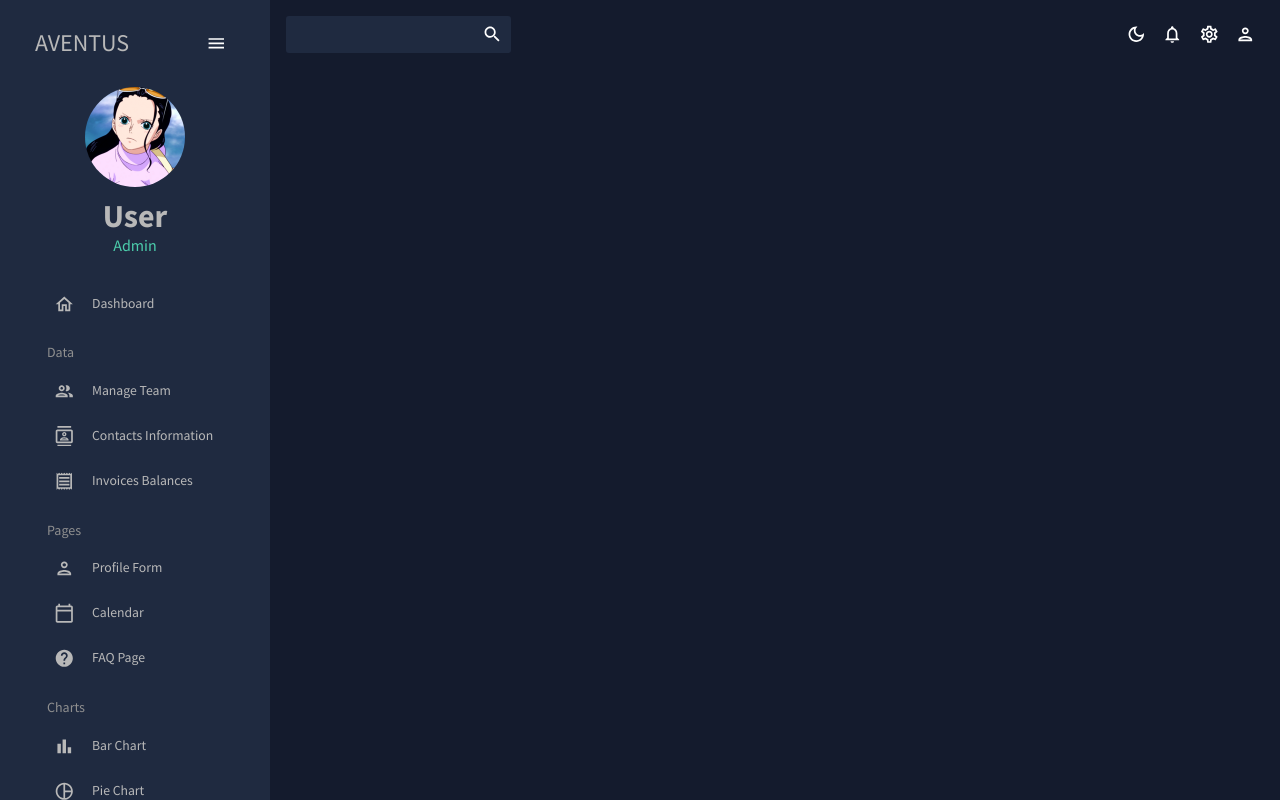
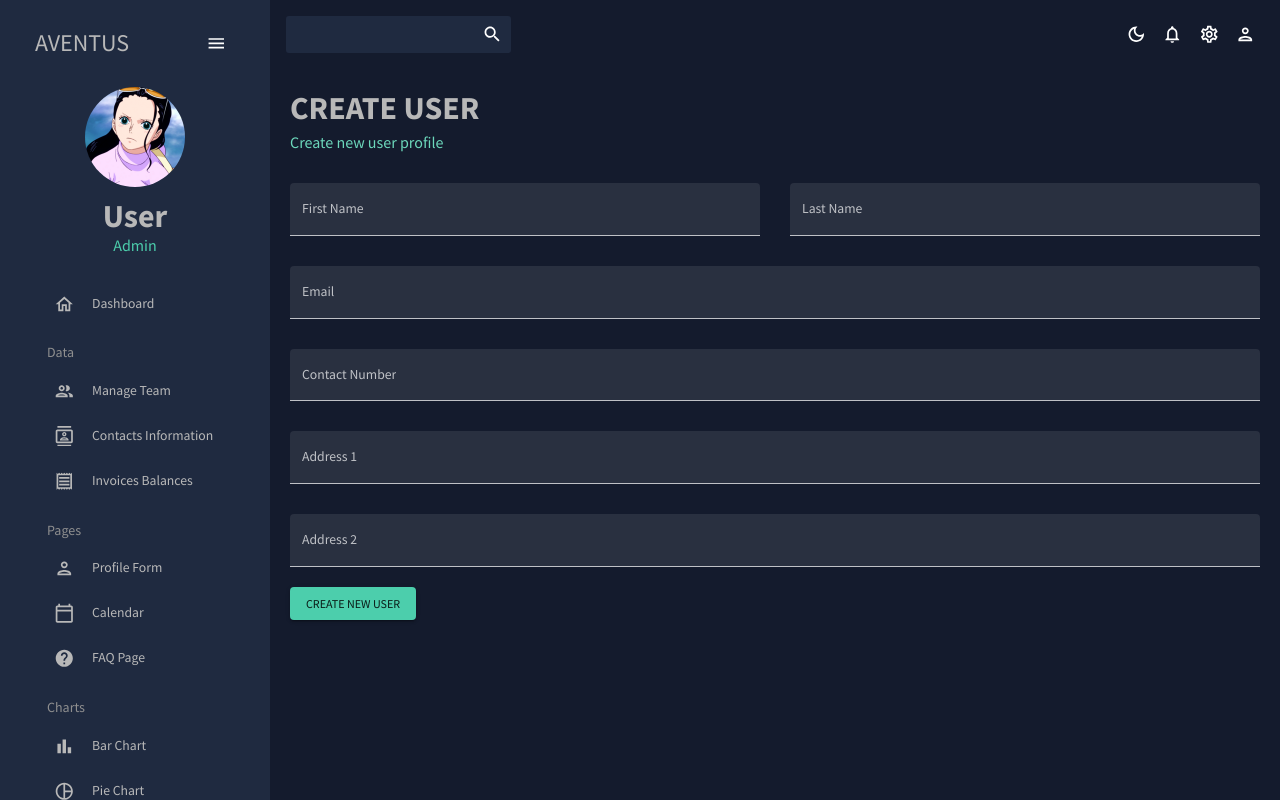
Before and after one commit to 8dmartin4/Aventus-Admin, a React (Create React App) app: page /form in a window 1280 px wide. Built offline with nearby package versions, Linux system fonts and the light colour scheme.

Commit message:
added user form

```diff
--- a/src/App.js
+++ b/src/App.js
@@ -6,6 +6,7 @@
 import Dashboard from './scenes/dashboard';
 import Team from './scenes/team';
 import Contacts from './scenes/contacts';
+import Form from './scenes/form';
 // import FAQ from './scenes/faq';
 // import Line from './scenes/line';
 // import Bar from './scenes/bar';
@@ -31,8 +32,8 @@
               {/*<Route path='/bar' element={<Bar/>}/>*/}
               {/*<Route path='/pie' element={<Pie/>}/>*/}
               {/*<Route path='/calendar' element={<Calendar/>}/>*/}
-              {/*<Route path='/form' element={<Calendar/>}/>*/}
-              {/*<Route path='/geography' element={<Calendar/>}/>*/}
+              <Route path='/form' element={<Form/>}/>
+              {/*<Route path='/geography' element={<Geography/>}/>*/}
             </Routes>
           </main>
         </div>
--- /dev/null
+++ b/src/scenes/form/index.jsx
@@ -0,0 +1,154 @@
+import { Box, Button, TextField } from '@mui/material';
+import { Formik } from 'formik';
+import * as yup from 'yup';
+import useMediaQuery from '@mui/material/useMediaQuery';
+import Header from '../../components/header';
+
+const initialValues = {
+	firstName: '',
+	lastName: '',
+	email: '',
+	contact: '',
+	address1: '',
+	address2: '',
+};
+
+const phoneRegExp = /^(\+\d{1,2}\s)?\(?\d{3}\)?[\s.-]\d{3}[\s.-]\d{4}$/;
+
+const userSchema = yup.object().shape({
+	firstName: yup.string().required('required'),
+	lastName: yup.string().required('required'),
+	email: yup.string().email('invalid email').required('required'),
+	contact: yup
+		.string()
+		.matches(phoneRegExp, 'phone number is not valid')
+		.required('required'),
+	address1: yup.string().required('required'),
+	address2: yup.string().required('required'),
+})
+
+const Form = () => {
+	const isNonMobile = useMediaQuery('(min-width:600px)');
+	const handleFormSubmit = (values) => {
+		console.log(values);
+	}
+
+	return (
+		<Box m='20px'>
+			<Header title='CREATE USER' subtitle='Create new user profile'/>
+
+			<Formik
+				onSubmit={handleFormSubmit}
+				initialValues={initialValues}
+				validationSchema={userSchema}
+			>
+				{({ values, errors, touched, handleBlur, handleChange, handleSubmit }) => (
+					<form onSubmit={handleSubmit}>
+						<Box
+							display='grid'
+							gap='30px'
+							gridTemplateColumns='repeat(4, minmax(0, 1fr))'
+							sx={{
+								'& > div': {gridColumn: isNonMobile ? undefined : 'span 4'}
+							}}
+						>
+							<TextField
+								fullWidth
+								variant='filled'
+								type='text'
+								label='First Name'
+								onBlur={handleBlur}
+								onChange={handleChange}
+								value={values.firstName}
+								name='firstName'
+								error={!!touched.firstName && !!errors.firstName}
+								helperText={touched.firstName && errors.firstName}
+								sx={{ gridColumn: 'span 2' }}
+							/>
+							<TextField
+								fullWidth
+								variant='filled'
+								type='text'
+								label='Last Name'
+								onBlur={handleBlur}
+								onChange={handleChange}
+								value={values.lastName}
+								name='lastName'
+								error={!!touched.lastName && !!errors.lastName}
+								helperText={touched.lastName && errors.lastName}
+								sx={{ gridColumn: 'span 2' }}
+							/>
+							<TextField
+								fullWidth
+								variant='filled'
+								type='text'
+								label='Email'
+								onBlur={handleBlur}
+								onChange={handleChange}
+								value={values.email}
+								name='email'
+								error={!!touched.email && !!errors.email}
+								helperText={touched.email && errors.email}
+								sx={{ gridColumn: 'span 4' }}
+							/>
+							<TextField
+								fullWidth
+								variant='filled'
+								type='text'
+								label='Contact Number'
+								onBlur={handleBlur}
+								onChange={handleChange}
+								value={values.contact}
+								name='contact'
+								error={!!touched.contact && !!errors.contact}
+								helperText={touched.contact && errors.contact}
+								sx={{ gridColumn: 'span 4' }}
+							/>
+							<TextField
+								fullWidth
+								variant='filled'
+								type='text'
+								label='Address 1'
+								onBlur={handleBlur}
+								onChange={handleChange}
+								value={values.address1}
+								name='address1'
+								error={!!touched.address1 && !!errors.address1}
+								helperText={touched.address1 && errors.address1}
+								sx={{ gridColumn: 'span 4' }}
+							/>
+							<TextField
+								fullWidth
+								variant='filled'
+								type='text'
+								label='Address 2'
+								onBlur={handleBlur}
+								onChange={handleChange}
+								value={values.address2}
+								name='address2'
+								error={!!touched.address2 && !!errors.address2}
+								helperText={touched.address2 && errors.address2}
+								sx={{ gridColumn: 'span 4' }}
+							/>
+						</Box>
+						<Box
+							diaplay='flex'
+							justifyContent='end'
+							mt='20px'
+						>
+							<Button
+								type='submit'
+								color='secondary'
+								variant='contained'
+							>
+								Create New User
+							</Button>
+						</Box>
+					</form>
+				)}
+			</Formik>
+		</Box>
+	)
+};
+
+export default Form;
```
